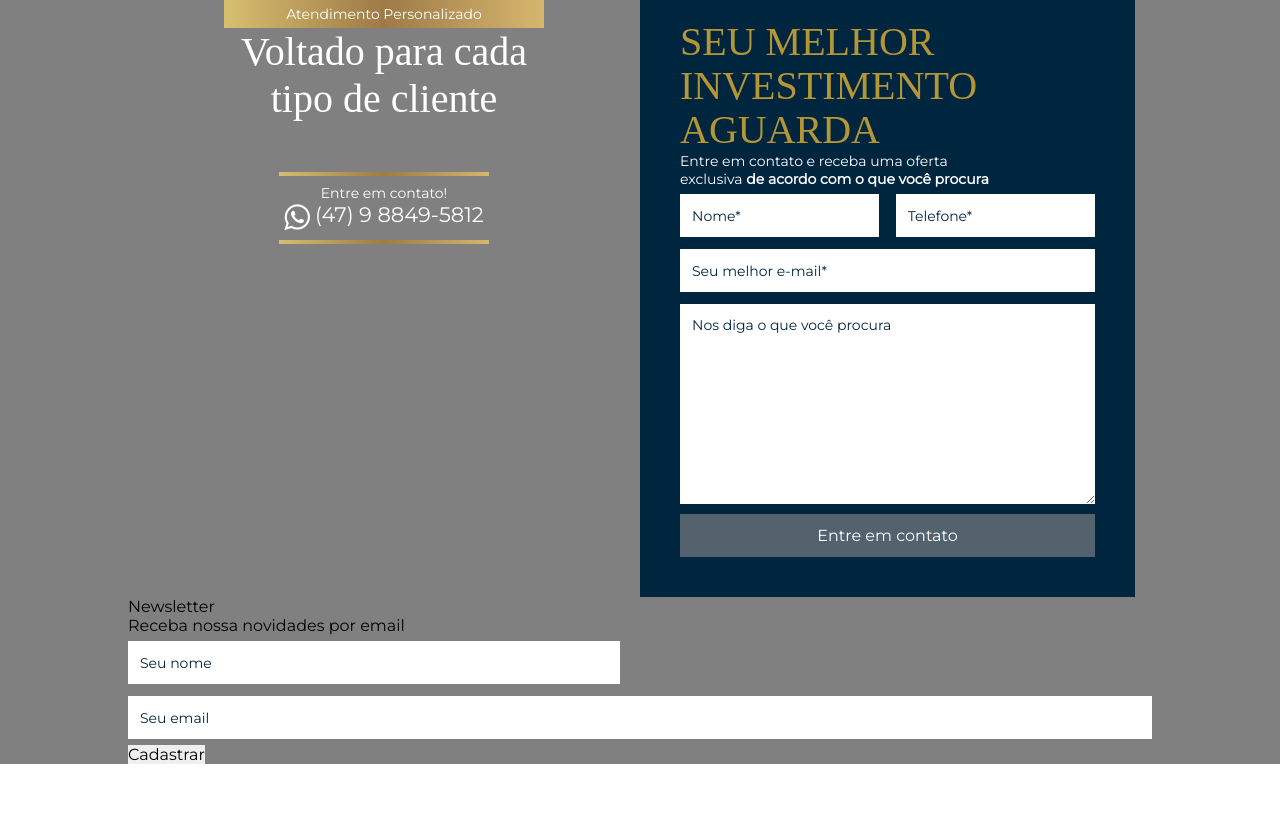
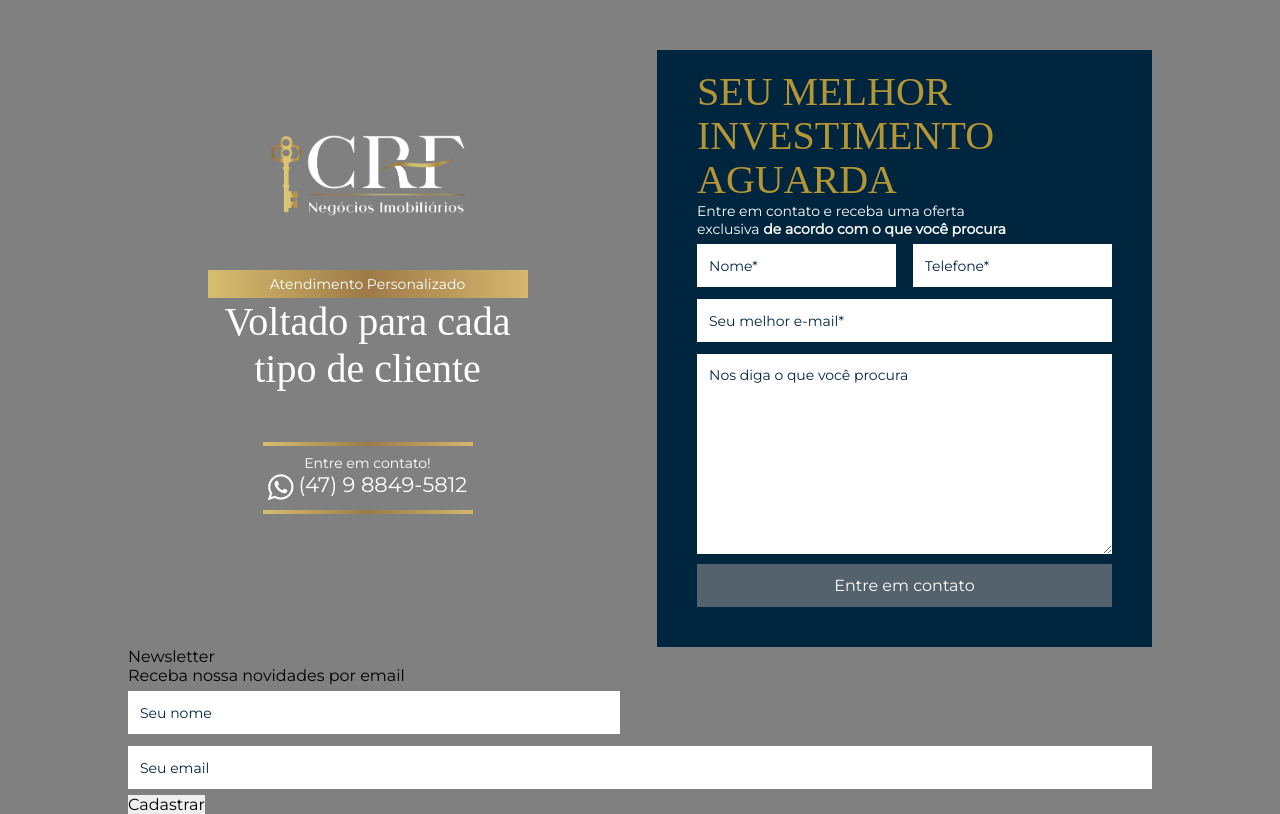
Before and after one commit to brunodsp1/LandingPageImobiliariaDemo, a plain HTML site: page index.html in a window 1280 px wide. Drawn offline with Linux system fonts and the light colour scheme.

Commit message:
added logo and fixed vertical spacing

```diff
--- a/index.html
+++ b/index.html
@@ -25,6 +25,7 @@
       <div class="wrapper">
         <div class="first-section">
           <div class="atendimento fadeIn">
+            <img src="crf_logo.png" />
             <div class="msg-atend">
               <h1>Atendimento Personalizado</h1>
               <h2>Voltado para cada tipo de cliente</h2>
@@ -39,6 +40,7 @@
               </div>
             </div>
           </div>
+          <div class="contato-border-wrapper">
             <div class="contato">
               <h1>SEU MELHOR INVESTIMENTO AGUARDA</h1>
               <h2>
@@ -67,6 +69,7 @@
               <input type="submit" value="Entre em contato" />
             </div>
           </div>
+        </div>
         <section class="newsletter">
           <h3>Newsletter</h3>
           <p>Receba nossa novidades por email</p>
--- a/style.css
+++ b/style.css
@@ -105,6 +105,12 @@ h2 {
   display: flex;
   flex-direction: column;
   align-items: center;
+  justify-content:center;
+}
+
+.atendimento img{
+  max-width: 200px;
+  margin-bottom: 50px;
 }
 
 .msg-atend h1 {
@@ -118,10 +124,10 @@ h2 {
 
 .msg-atend h2 {
   width: 320px;
-  margin-bottom: 50px;
   font-size: 40px;
   font-family: "Playfair Display";
   color: #fff;
+  margin-bottom: 50px;
 }
 
 .telefone {
@@ -160,6 +166,24 @@ h2 {
 }
 
 /* CONTATO */
+
+.contato-border-wrapper {
+  position: relative;
+  margin: 50px 0 0 50px;
+  display: inline-block;
+}
+
+.contato-border-wrapper::after {
+  content: '';
+  position: absolute;
+  width: 100%;
+  height: 100%;
+  border: 10px solid #fff;
+  left: 30px;
+  top: -30px;
+  z-index: -1;
+}
+
 .contato {
   background-color: #00253f;
   width: 495px;
```
Also changed, not shown: chave icone-07.png (added), crf_logo.png (added). Lines whose indentation alone changed are shown as unchanged.
